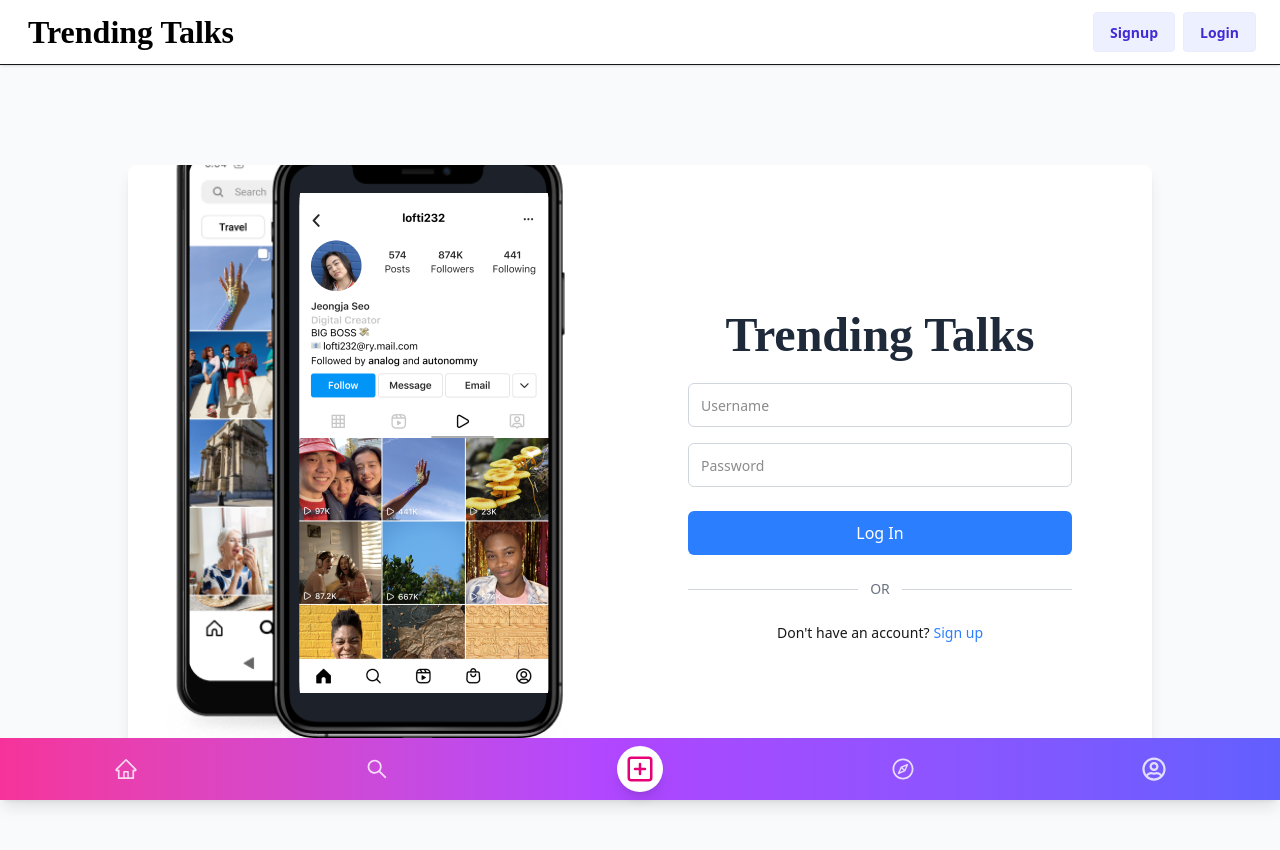
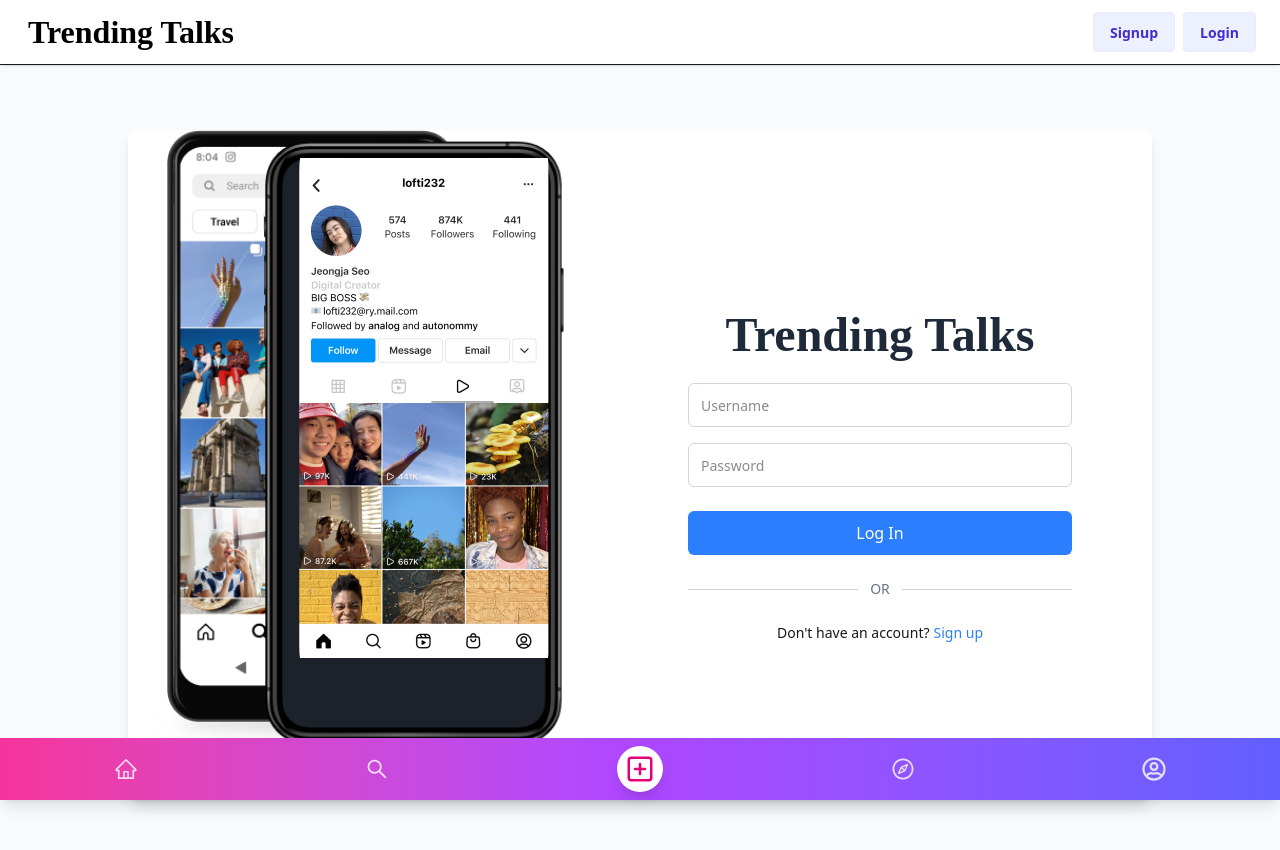
Before and after one commit to Priyanshunishad/Social_media_FE, a React (Vite) app: page /login in a window 1280 px wide. Shown: the top 850 px of the page. Built offline with nearby package versions, Linux system fonts and the light colour scheme; no server answers.

Commit message:
loginimg

```diff
--- a/src/pages/Login.jsx
+++ b/src/pages/Login.jsx
@@ -3,6 +3,7 @@ import { useNavigate } from "react-router-dom";
 import { useAuth } from "../contexts/AuthContext";
 import toast from 'react-hot-toast'
 // import { useAuth } from "../../contexts/AuthContext";
+// import loginpage from "/image/loginpage.png";
 
 function Login() {
   const navigate = useNavigate();
@@ -54,10 +55,13 @@ const handlerLoginForm = async (e) => {
     <div className="flex w-full min-h-screen items-center justify-center bg-gray-50">
       <div className="flex w-full max-w-5xl shadow-lg bg-white rounded-lg overflow-hidden">
         {/* LEFT SIDE IMAGE SLIDER */}
-        <div
-          className="hidden md:flex flex-1 relative min-h-[600px] min-w-[400px] bg-no-repeat bg-right bg-cover"
-          style={{ backgroundImage: "url('/image/loginpage.png')" }}
+         <div
+          className="hidden md:flex flex-1 relative min-h-[670px] min-w-[400px] bg-no-repeat bg-right bg-cover"
+          style={{ backgroundImage: "url('/image/loginPage.png')" }}
         >
+
+
+
           <div className="absolute top-7 right-[59px] w-[250px] h-[500px] overflow-hidden">
             {["1", "2", "3", "4"].map((num) => (
               <img
```
